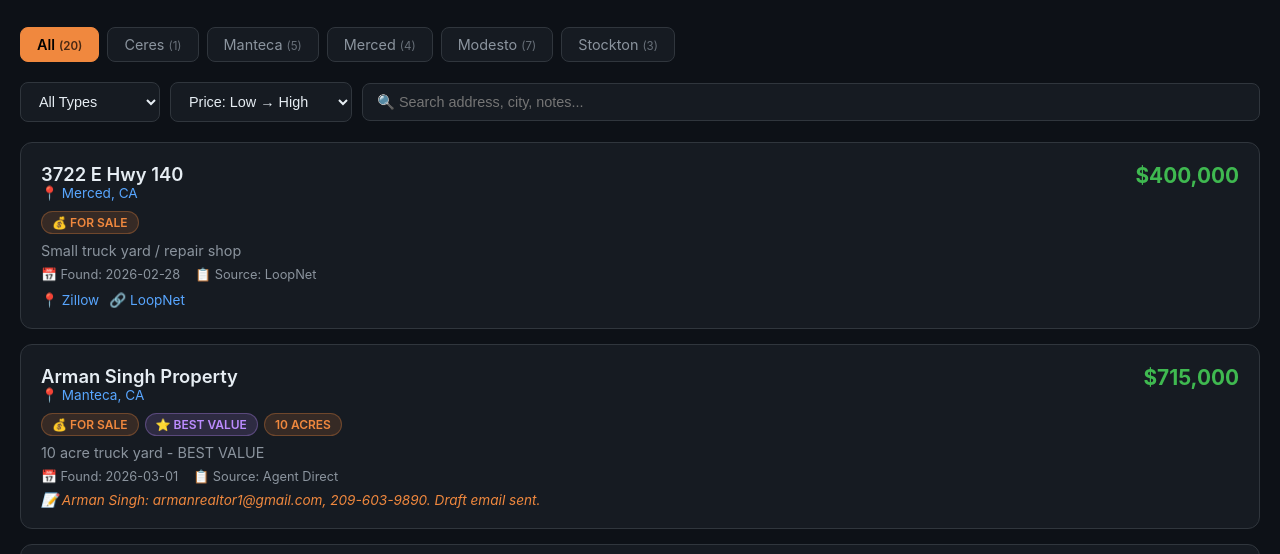
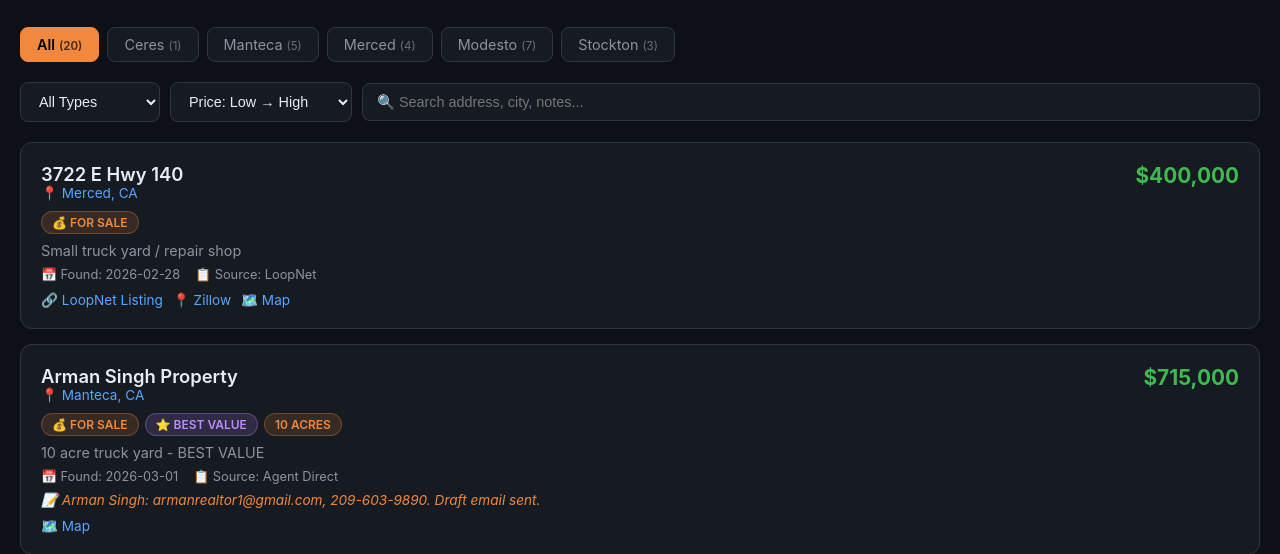
Before and after one commit to jattxxxsaab/truck-yard-tracker, a plain HTML site: page index.html in a window 1280 px wide. Shown: the part 241-795 px from the top of the page. Drawn offline with Linux system fonts and the light colour scheme.

Commit message:
Add direct source links and Google Maps

```diff
--- a/data.json
+++ b/data.json
@@ -21,7 +21,8 @@
       "status": "active",
       "dateFound": "2026-02-28",
       "notes": "Price increased",
-      "zillow": "https://www.zillow.com/homes/3845-S-El-Dorado-St-Stockton-CA_rb/"
+      "zillow": "https://www.zillow.com/homes/3845-S-El-Dorado-St-Stockton-CA_rb/",
+      "sourceUrl": "https://www.loopnet.com/search/commercial-real-estate/stockton-ca/for-sale/"
     },
     {
       "address": "4649 S Airport Way",
@@ -36,7 +37,8 @@
       "status": "active",
       "dateFound": "2026-03-03",
       "notes": "New listing",
-      "zillow": "https://www.zillow.com/homes/4649-S-Airport-Way-Stockton-CA_rb/"
+      "zillow": "https://www.zillow.com/homes/4649-S-Airport-Way-Stockton-CA_rb/",
+      "sourceUrl": "https://www.loopnet.com/search/commercial-real-estate/stockton-ca/for-sale/"
     },
     {
       "address": "4082 E Frontage Rd",
@@ -51,7 +53,8 @@
       "status": "active",
       "dateFound": "2026-03-03",
       "notes": "New listing",
-      "zillow": "https://www.zillow.com/homes/4082-E-Frontage-Rd-Stockton-CA_rb/"
+      "zillow": "https://www.zillow.com/homes/4082-E-Frontage-Rd-Stockton-CA_rb/",
+      "sourceUrl": "https://www.loopnet.com/search/commercial-real-estate/stockton-ca/for-sale/"
     },
     {
       "address": "4475 Farm Supply Dr",
@@ -66,7 +69,8 @@
       "status": "active",
       "dateFound": "2026-02-28",
       "notes": "Draft email sent to Herman Bhatti",
-      "zillow": "https://www.zillow.com/homes/4475-Farm-Supply-Dr-Ceres-CA_rb/"
+      "zillow": "https://www.zillow.com/homes/4475-Farm-Supply-Dr-Ceres-CA_rb/",
+      "sourceUrl": "https://www.loopnet.com/search/commercial-real-estate/ceres-ca/for-sale/"
     },
     {
       "address": "2242-2272 Hoover Ave",
@@ -81,7 +85,8 @@
       "status": "active",
       "dateFound": "2026-02-28",
       "notes": "",
-      "zillow": "https://www.zillow.com/homes/2242-Hoover-Ave-Modesto-CA_rb/"
+      "zillow": "https://www.zillow.com/homes/2242-Hoover-Ave-Modesto-CA_rb/",
+      "sourceUrl": "https://www.loopnet.com/search/commercial-real-estate/modesto-ca/for-sale/"
     },
     {
       "address": "427 Doherty Ave",
@@ -96,7 +101,8 @@
       "status": "active",
       "dateFound": "2026-02-28",
       "notes": "",
-      "zillow": "https://www.zillow.com/homes/427-Doherty-Ave-Modesto-CA_rb/"
+      "zillow": "https://www.zillow.com/homes/427-Doherty-Ave-Modesto-CA_rb/",
+      "sourceUrl": "https://www.loopnet.com/search/commercial-real-estate/modesto-ca/for-sale/"
     },
     {
       "address": "2068 Lapham Dr",
@@ -111,7 +117,8 @@
       "status": "active",
       "dateFound": "2026-02-28",
       "notes": "",
-      "zillow": "https://www.zillow.com/homes/2068-Lapham-Dr-Modesto-CA_rb/"
+      "zillow": "https://www.zillow.com/homes/2068-Lapham-Dr-Modesto-CA_rb/",
+      "sourceUrl": "https://www.loopnet.com/search/commercial-real-estate/modesto-ca/for-sale/"
     },
     {
       "address": "2084 Lapham Dr",
@@ -126,7 +133,8 @@
       "status": "active",
       "dateFound": "2026-02-28",
       "notes": "",
-      "zillow": "https://www.zillow.com/homes/2084-Lapham-Dr-Modesto-CA_rb/"
+      "zillow": "https://www.zillow.com/homes/2084-Lapham-Dr-Modesto-CA_rb/",
+      "sourceUrl": "https://www.loopnet.com/search/commercial-real-estate/modesto-ca/for-sale/"
     },
     {
       "address": "1601 Mono Dr",
@@ -141,7 +149,8 @@
       "status": "active",
       "dateFound": "2026-02-28",
       "notes": "Draft emails to Danny Price & Randy High (PMZ Commercial)",
-      "zillow": "https://www.zillow.com/homes/1601-Mono-Dr-Modesto-CA_rb/"
+      "zillow": "https://www.zillow.com/homes/1601-Mono-Dr-Modesto-CA_rb/",
+      "sourceUrl": "https://www.loopnet.com/search/commercial-real-estate/modesto-ca/for-sale/"
     },
     {
       "address": "3173 Del Este Ave",
@@ -156,7 +165,8 @@
       "status": "active",
       "dateFound": "2026-02-28",
       "notes": "",
-      "zillow": "https://www.zillow.com/homes/3173-Del-Este-Ave-Modesto-CA_rb/"
+      "zillow": "https://www.zillow.com/homes/3173-Del-Este-Ave-Modesto-CA_rb/",
+      "sourceUrl": "https://www.loopnet.com/search/commercial-real-estate/modesto-ca/for-sale/"
     },
     {
       "address": "1200 Graphics Dr",
@@ -171,7 +181,8 @@
       "status": "active",
       "dateFound": "2026-02-28",
       "notes": "",
-      "zillow": "https://www.zillow.com/homes/1200-Graphics-Dr-Modesto-CA_rb/"
+      "zillow": "https://www.zillow.com/homes/1200-Graphics-Dr-Modesto-CA_rb/",
+      "sourceUrl": "https://www.loopnet.com/search/commercial-real-estate/modesto-ca/for-sale/"
     },
     {
       "address": "1475 Moffat Blvd",
@@ -186,7 +197,8 @@
       "status": "active",
       "dateFound": "2026-02-28",
       "notes": "",
-      "zillow": "https://www.zillow.com/homes/1475-Moffat-Blvd-Manteca-CA_rb/"
+      "zillow": "https://www.zillow.com/homes/1475-Moffat-Blvd-Manteca-CA_rb/",
+      "sourceUrl": "https://www.loopnet.com/search/commercial-real-estate/manteca-ca/for-sale/"
     },
     {
       "address": "600-626 Commerce Ct",
@@ -201,7 +213,8 @@
       "status": "active",
       "dateFound": "2026-02-28",
       "notes": "",
-      "zillow": "https://www.zillow.com/homes/600-Commerce-Ct-Manteca-CA_rb/"
+      "zillow": "https://www.zillow.com/homes/600-Commerce-Ct-Manteca-CA_rb/",
+      "sourceUrl": "https://www.loopnet.com/search/commercial-real-estate/manteca-ca/for-sale/"
     },
     {
       "address": "Hwy 120",
@@ -216,7 +229,8 @@
       "status": "active",
       "dateFound": "2026-03-03",
       "notes": "New listing - contact for details",
-      "zillow": ""
+      "zillow": "",
+      "sourceUrl": ""
     },
     {
       "address": "11150 Hwy 120 E",
@@ -231,7 +245,8 @@
       "status": "active",
       "dateFound": "2026-03-01",
       "notes": "LoopNet #35280458",
-      "zillow": "https://www.zillow.com/homes/11150-Hwy-120-E-Manteca-CA_rb/"
+      "zillow": "https://www.zillow.com/homes/11150-Hwy-120-E-Manteca-CA_rb/",
+      "sourceUrl": "https://www.loopnet.com/Listing/11150-E-State-Route-120-Manteca-CA/35280458/"
     },
     {
       "address": "Arman Singh Property",
@@ -246,7 +261,8 @@
       "status": "active",
       "dateFound": "2026-03-01",
       "notes": "Arman Singh: armanrealtor1@gmail.com, 209-603-9890. Draft email sent.",
-      "zillow": ""
+      "zillow": "",
+      "sourceUrl": ""
     },
     {
       "address": "2777 N Hwy 59",
@@ -261,7 +277,8 @@
       "status": "active",
       "dateFound": "2026-02-28",
       "notes": "",
-      "zillow": "https://www.zillow.com/homes/2777-N-Hwy-59-Merced-CA_rb/"
+      "zillow": "https://www.zillow.com/homes/2777-N-Hwy-59-Merced-CA_rb/",
+      "sourceUrl": "https://www.loopnet.com/search/commercial-real-estate/merced-ca/for-sale/"
     },
     {
       "address": "140 Macready Dr",
@@ -276,7 +293,8 @@
       "status": "active",
       "dateFound": "2026-02-28",
       "notes": "",
-      "zillow": "https://www.zillow.com/homes/140-Macready-Dr-Merced-CA_rb/"
+      "zillow": "https://www.zillow.com/homes/140-Macready-Dr-Merced-CA_rb/",
+      "sourceUrl": "https://www.loopnet.com/search/commercial-real-estate/merced-ca/for-sale/"
     },
     {
       "address": "3722 E Hwy 140",
@@ -291,7 +309,8 @@
       "status": "active",
       "dateFound": "2026-02-28",
       "notes": "",
-      "zillow": "https://www.zillow.com/homes/3722-E-Hwy-140-Merced-CA_rb/"
+      "zillow": "https://www.zillow.com/homes/3722-E-Hwy-140-Merced-CA_rb/",
+      "sourceUrl": "https://www.loopnet.com/search/commercial-real-estate/merced-ca/for-sale/"
     },
     {
       "address": "30 W Sandy Mush Rd",
@@ -306,7 +325,8 @@
       "status": "active",
       "dateFound": "2026-02-28",
       "notes": "",
-      "zillow": "https://www.zillow.com/homes/30-W-Sandy-Mush-Rd-Merced-CA_rb/"
+      "zillow": "https://www.zillow.com/homes/30-W-Sandy-Mush-Rd-Merced-CA_rb/",
+      "sourceUrl": "https://www.loopnet.com/search/commercial-real-estate/merced-ca/for-sale/"
     }
   ]
 }
--- a/index.html
+++ b/index.html
@@ -215,8 +215,11 @@ function renderListings() {
     if (l.acres) badges += `<span class="badge sale">${l.acres} acres</span>`;
 
     let links = '';
+    if (l.sourceUrl) links += `<a href="${l.sourceUrl}" target="_blank">🔗 ${l.source} Listing</a>`;
+    else if (l.source === 'LoopNet') links += `<a href="https://www.loopnet.com/search/commercial-real-estate/${l.city.toLowerCase()}-ca/for-sale/" target="_blank">🔗 LoopNet Search</a>`;
+    else if (l.source === 'Crexi') links += `<a href="https://www.crexi.com/properties?q=${encodeURIComponent(l.city + ' CA')}" target="_blank">🔗 Crexi Search</a>`;
     if (l.zillow) links += `<a href="${l.zillow}" target="_blank">📍 Zillow</a>`;
-    if (l.source === 'LoopNet') links += `<a href="https://www.loopnet.com/search/commercial-real-estate/${l.city.toLowerCase()}-ca/for-sale/" target="_blank">🔗 LoopNet</a>`;
+    links += `<a href="https://www.google.com/maps/search/${encodeURIComponent(l.address + ' ' + l.city + ' CA')}" target="_blank">🗺️ Map</a>`;
 
     return `
       <div class="listing">
```
